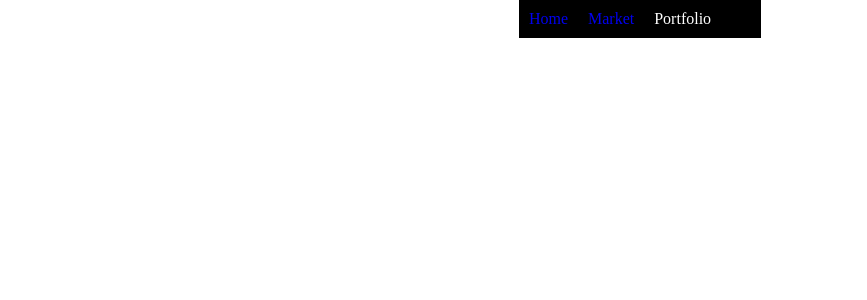
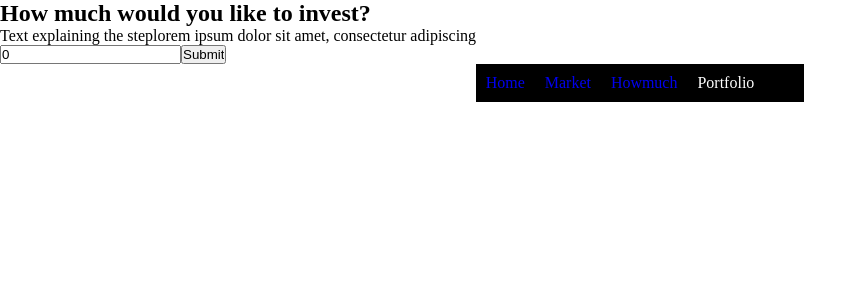
Before and after one commit to silberov/CryptoSim, a React (Create React App) app: page /howmuch in a window 1280 px wide. Shown: the top 300 px of the page, without its empty margins (0-867 px from the left). Built offline with nearby package versions, Linux system fonts and the light colour scheme; no server answers.

Commit message:
numbers look better and how much works with app

```diff
--- a/package.json
+++ b/package.json
@@ -11,6 +11,7 @@
     "react": "^17.0.0",
     "react-bootstrap": "^1.4.0",
     "react-dom": "^17.0.0",
+    "react-pretty-numbers": "^3.0.0",
     "react-router-dom": "^5.2.0",
     "react-scripts": "3.4.4",
     "react-select": "^3.1.0"
--- a/src/App.js
+++ b/src/App.js
@@ -11,7 +11,8 @@ import Test from './Components/Test/Test.js'
 import {apiKey} from "./config/config"
 import {cryptoArray} from './utils/cryptoArray.js';
 import CoinItem from './Components/coin-item/coin-item';
-import Home from './Components/Home/Home'
+import Home from './Components/Home/Home';
+
 
 
 
@@ -29,6 +30,7 @@ class  App extends React.Component {
     super(props);
     this.state = {
       data: [],
+      investmentSum: 0,
     };
   }
   componentDidMount() {
@@ -79,17 +81,27 @@ class  App extends React.Component {
         console.log(err);
       });
   }
+
+
+
   render() {
     // console.log("array works outside", cryptoArray);
-    console.log("state?", this.state.data)
+    //console.log("state?", this.state.data)
+    const getInvestmentSum = (sum) => {
 
+      this.setState({investmentSum: sum});
+      console.log("invest", this.state.investmentSum);
+
+    }
 
   return (
     <Router>
     <div className="App">
+
       <Route component={Home} path = "/"  exact/>
      <Route exact path="/marketdata" render= {()=><Market coinapi={this.state.data} />}></Route>
      <Route exact path="/takethetest" render= {()=><Test investors={investorTypes} />}></Route>
+     <Route exact path="/howmuch" render= {()=><HowMuch sumSubmit={(sum) => getInvestmentSum(sum)} />}></Route>
       <Navbar />
     </div>
     </Router>
--- a/src/Components/MarketTracker/MarketTracker.js
+++ b/src/Components/MarketTracker/MarketTracker.js
@@ -1,6 +1,8 @@
 import React, { useState } from "react";
 import axios from "axios";
-import CoinMarket from '../coin-market/coin-market'
+import CoinMarket from '../coin-market/coin-market';
+import HowMuch from '../how-much/how-much';
+
 
 
 
@@ -30,6 +32,7 @@ class Market extends React.Component {
 
         {this.props.coinapi && this.props.coinapi.map(info => (<CoinMarket coininfo={info} />))})
 
+
         {/* <caption>
           Data Source:
           <a target="_blank" rel="noopener noreferrer" href="https://coinpaprika.com/">
--- a/src/Components/NavBar/Navbar.js
+++ b/src/Components/NavBar/Navbar.js
@@ -11,7 +11,8 @@ function Navbar() {
             <nav>
                 <ul callName="nav-links">
                    <Link to="/"><li><a>Home</a></li></Link>
-                   <Link to="/marketdata"> <li><a>Market</a></li></Link>
+                   <Link to="/marketdata"><li><a>Market</a></li></Link>
+                   <Link to="/howmuch"><li>How much</li></Link>
                     <li><a>Portfolio</a></li>
 
                 </ul>
--- a/src/Components/coin-market/coin-market.js
+++ b/src/Components/coin-market/coin-market.js
@@ -1,5 +1,6 @@
 import React from 'react';
-import './coin-market.css'
+import NumericLabel from 'react-pretty-numbers';
+import './coin-market.css';
 
 class CoinMarket extends React.Component {
     constructor (props) {
@@ -19,6 +20,20 @@ class CoinMarket extends React.Component {
     }
 
     render () {
+
+        const priceForm = {
+            'justification': 'R',
+            'locales': 'en-US',
+            'currency':true,
+            'currencyIndicator': 'USD',
+            'precision': 2,
+            'wholenumber': null,
+            'commafy': true,
+            'shortFormat': true,
+            'shortFormatMinValue': 10000,
+            'shortFormatPrecision': 1,
+            };
+
         return (
             <div className='coinMarket'>
                 <div className="coinSymbol">
@@ -35,11 +50,11 @@ class CoinMarket extends React.Component {
                     <p className={`${this.state.change24 > 0
                         ? 'changePos'
                         : 'changeNeg'}`}>
-                            {this.state.change24} %
+                            {this.state.change24}%
                     </p>
                 </div>
                 <div className="priceMarket">
-                    <p>{this.state.price} $</p>
+                    <NumericLabel params={priceForm}>{this.state.price}</NumericLabel>
 
                 </div>
             </div>
--- a/src/Components/how-much/how-much.js
+++ b/src/Components/how-much/how-much.js
@@ -5,16 +5,14 @@ class HowMuch extends React.Component {
     constructor(props) {
         super(props);
         this.state = {value: 0};
-        this.handleChange = this.handleChange.bind(this);
-        this.handleSubmit = this.handleSubmit.bind(this);
+    }
 
-    }
-    handleChange(event) {
+    handleChange = (event) => {
         this.setState({value: event.target.value});
       }
 
-    handleSubmit (event) {
-        //alert('A name was submitted: ' + this.state.value);
+    handleSubmit = (event) => {
+        this.props.sumSubmit(this.state.value)
         event.preventDefault();
     }
 
@@ -23,16 +21,11 @@ class HowMuch extends React.Component {
       <div>
         <form onSubmit={this.handleSubmit}>
             <h2>How much would you like to invest?</h2>
-            <label>
-                Text explaining the steplorem ipsum dolor sit amet, consectetur adipiscing
+
+                <p>Text explaining the steplorem ipsum dolor sit amet, consectetur adipiscing</p>
                 <input onChange={this.handleChange} value={this.state.value} name="sum" />
-            </label>
-            {{
-                pathname: '/takethetest',
-                state: {
-                    sum: this.state.value
-                }
-                }}<input  type="submit" value="Submit" />
+
+                <input  type="submit" value="Submit" />
         </form>
     </div>
     )
```
Also changed, not shown: 1 other file (tests, documents, lock files or other folders).
